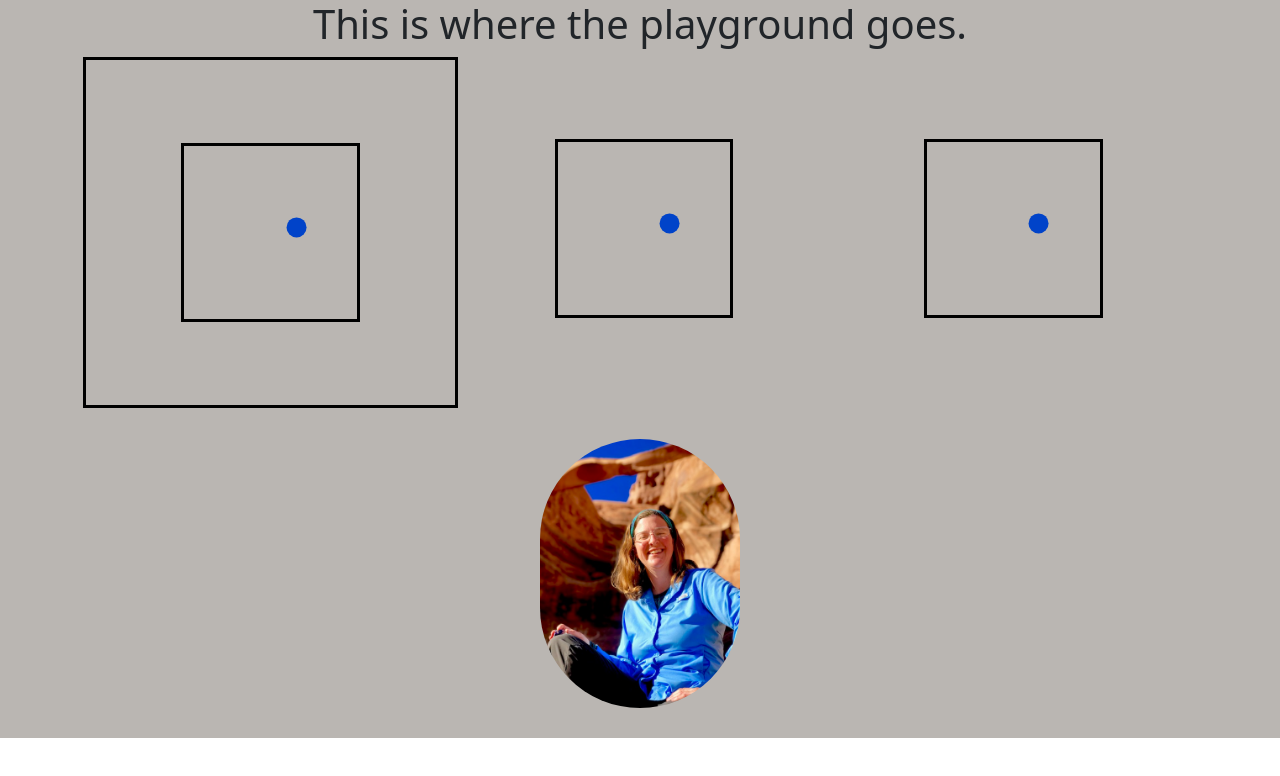
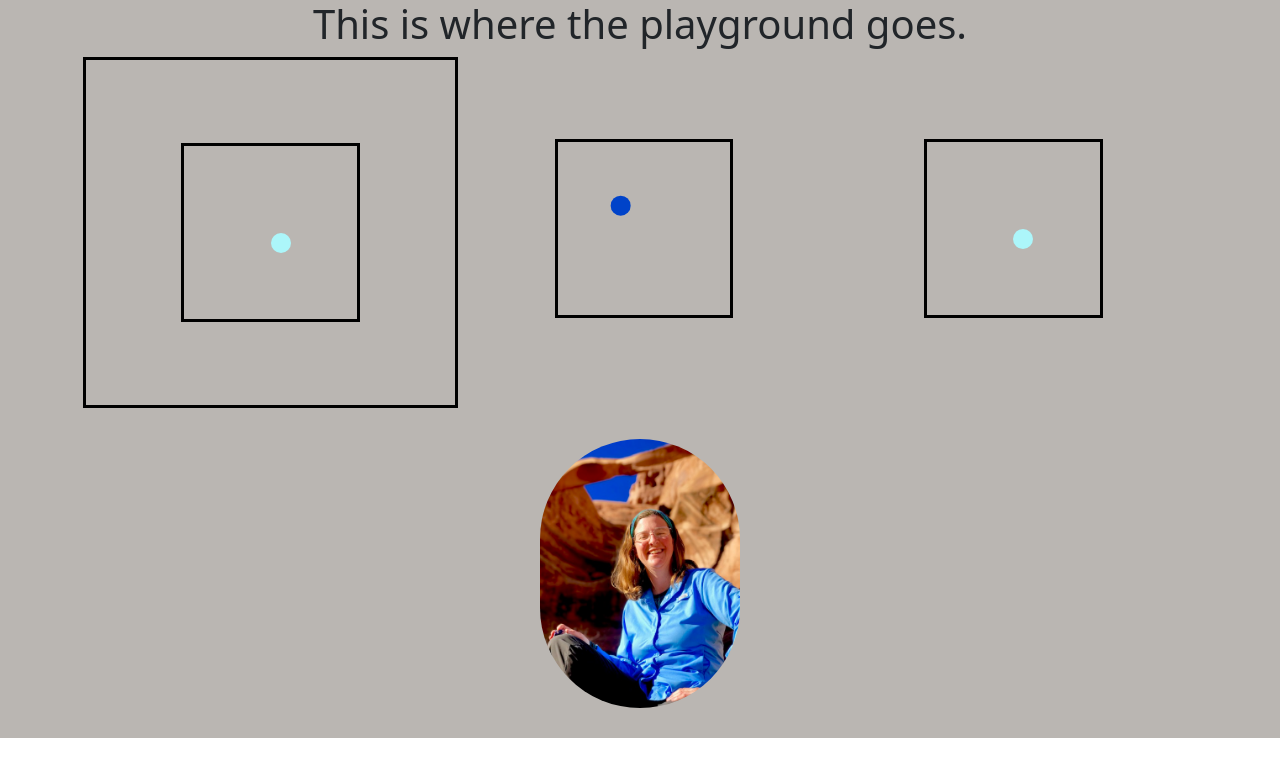
Before and after one commit to Sheilabob/SheilaStrahanPortfolio, a React (Create React App) app: page / in a window 1280 px wide. Both pictures are taken after a click on the element 643 px from the left and 232 px from the top of the page. Shown: the top 776 px of the page. Built offline with nearby package versions, Linux system fonts and the light colour scheme.

Commit message:
added independence and direction to balls

```diff
--- a/src/Components/HomePlayground.js
+++ b/src/Components/HomePlayground.js
@@ -9,7 +9,6 @@ const ballStyle = {
     height: '20px',
     background: '#ACF6FA',
     borderRadius: '10px',
-    // boxShadow: '-3px 5px lightBlue'
 }
 
 const bounceTransition = {
@@ -30,7 +29,10 @@ const note = new Audio();
 
 export default function HomePlayground() {
     const [bounce, setBounce] = useState(false);
-    const [music, playMusic] = useState(false);
+    const [bounce1, setBounce1] = useState(false);
+    const [bounce2, setBounce2] = useState(false);
+
+
     const [loops, setLoops] = useState(false)
 
 
@@ -42,8 +44,35 @@ export default function HomePlayground() {
 
     }
 
-    const animatedBall = () => {
-      if (bounce) {
+    const animatedBall = (bounceNumber, direction) => {
+      let y1 = "100%";
+      let y2 = "100%";
+      let x1 = "100%";
+      let x2 = "100%";
+      if (direction === "right") {
+         y1 = "-50%";
+         y2 = "-50%";
+         x1 = "-200%";
+         x2 = "100%";
+       } else if (direction === "up") {
+         y1 = "100%";
+         y2 = "-200%";
+         x1 = "-50%";
+         x2 = "-50%";
+        } else if (direction === "diagLeft") {
+          y1 = "100%";
+          y2 = "-200%";
+          x1 = "100%";
+          x2 = "-200%";
+        } else if (direction === "diagRight") {
+          y1 = "100%";
+          y2 = "-200%";
+          x1 = "-200%";
+          x2 = "100%";
+        }
+
+
+      if (bounceNumber) {
         return (<div
         style={{
           width: "4rem",
@@ -56,10 +85,10 @@ export default function HomePlayground() {
 
           <motion.span
           style={ballStyle}
-          transition={bounce && bounceTransition}
-          animate={bounce && {
-            y: ["100%", "-100%"],
-            x: ["-100%", "100%"],
+          transition={bounceNumber && bounceTransition}
+          animate={bounceNumber && {
+            y: [y1, y2],
+            x: [x1, x2],
             backgroundColor: "#0043C9",
 
                     }}
@@ -92,27 +121,24 @@ export default function HomePlayground() {
             <Container>
               <Row>
                 <Col className="justify-content-center text-center m-1" style={{outline: 'solid black'}} onClick={() => {
-              setBounce(!bounce);
-              playMusic(!music);
+              setBounce1(!bounce1);
               setLoops(!loops);
             }}>
-              {animatedBall()}
+              {animatedBall(bounce1, "right")}
+              {playNote(loops)}
+                </Col>
+                <Col onClick={() => {
+              setBounce2(!bounce2);
+              setLoops(!loops);
+            }}>
+              {animatedBall(bounce2, "diagLeft")}
               {playNote(loops)}
                 </Col>
                 <Col onClick={() => {
               setBounce(!bounce);
-              playMusic(!music);
               setLoops(!loops);
             }}>
-              {animatedBall()}
-              {playNote(loops)}
-                </Col>
-                <Col onClick={() => {
-              setBounce(!bounce);
-              playMusic(!music);
-              setLoops(!loops);
-            }}>
-              {animatedBall()}
+              {animatedBall(bounce, "diagRight")}
               {playNote(loops)}
                 </Col>
               </Row>
```
